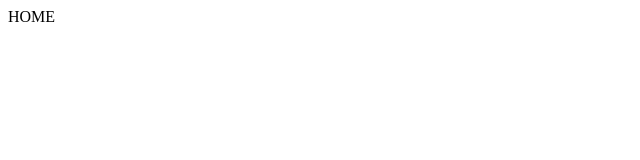
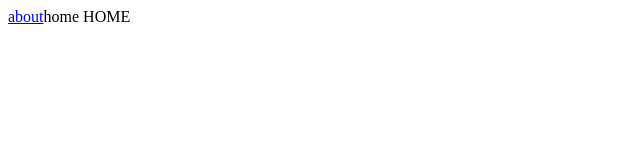
Before and after one commit to mariana-birchyn/mariana-birchyn.github.io, a plain HTML site: page index.html in a window 1280 px wide. Shown: the whole page, without its empty margins (0-640 px from the left). Drawn offline with Linux system fonts and the light colour scheme.

Commit message:
added home page | added about page

```diff
--- a/index.html
+++ b/index.html
@@ -1,3 +1,3 @@
-<a href="/about.html"></a>
+<a href="/about.html">about</a>home
 
 HOME
```
